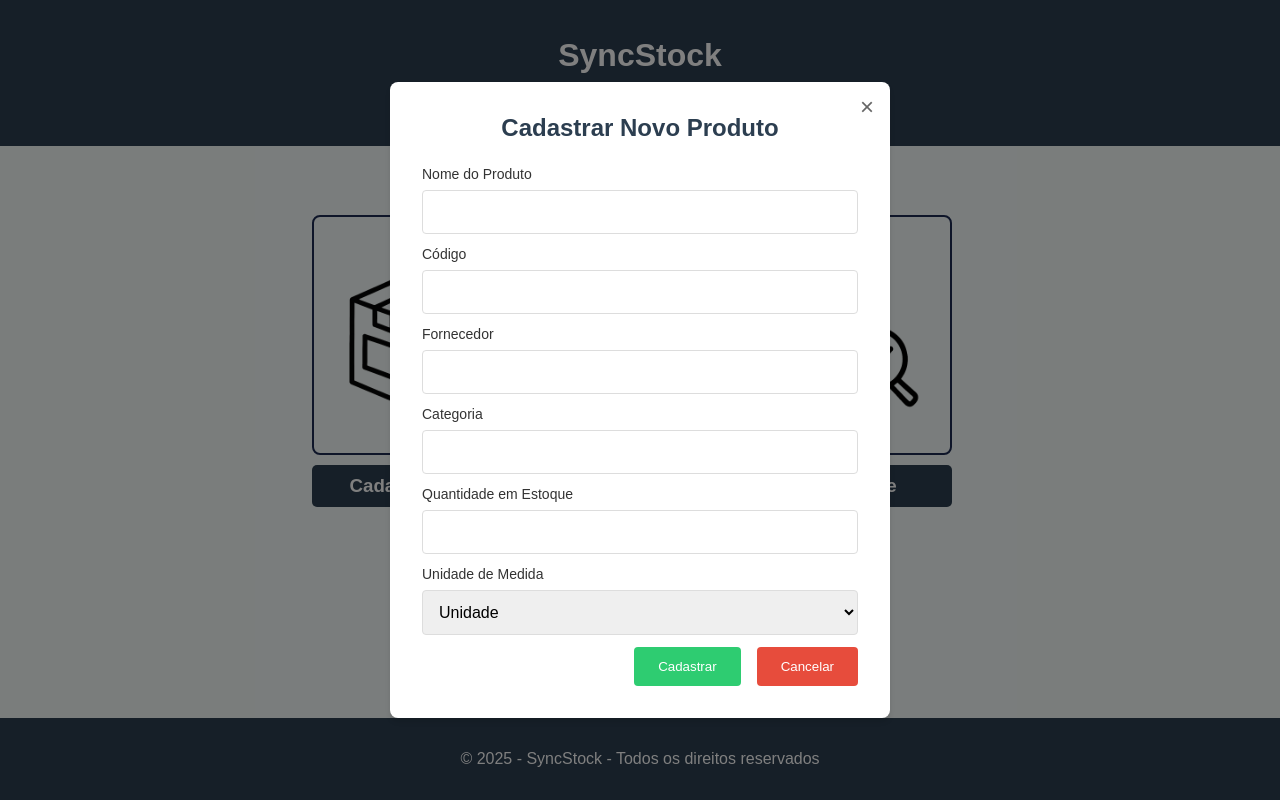
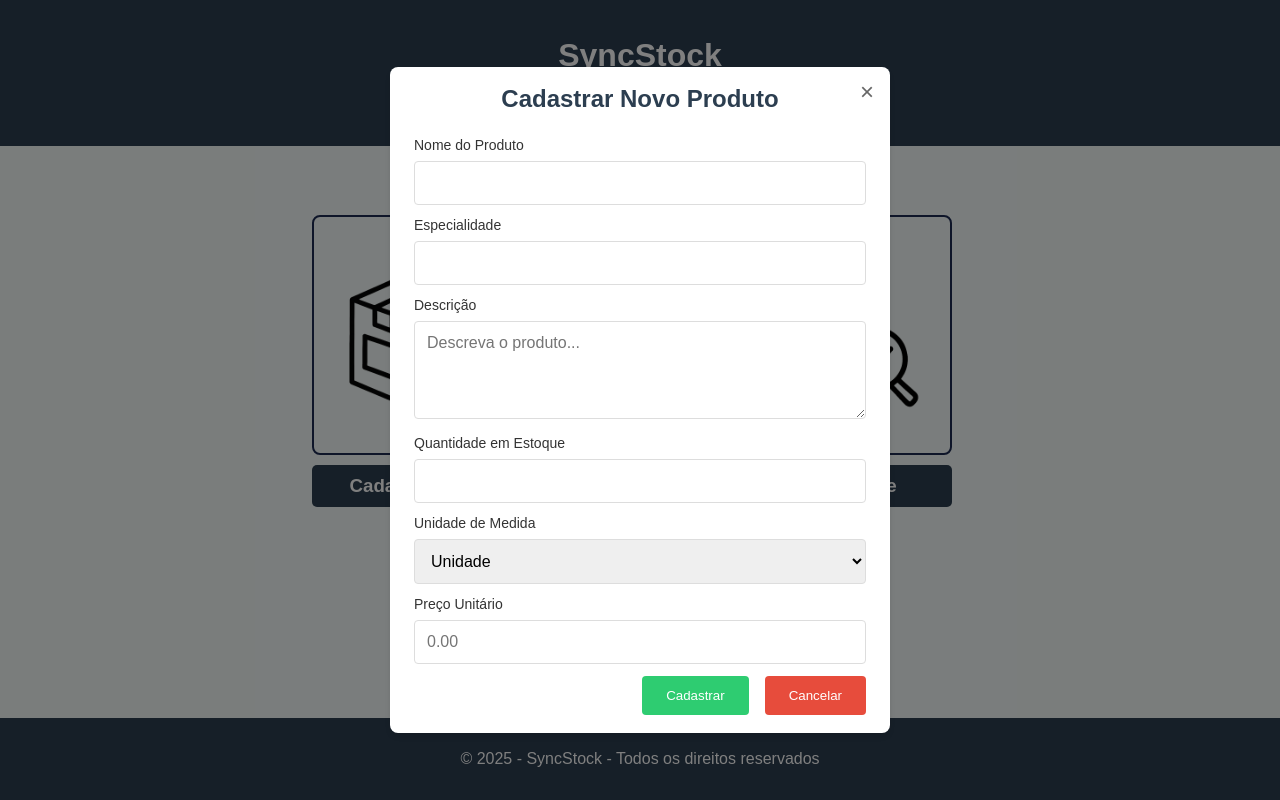
Before and after one commit to alimacedo/projetoSyncStock, a React (Vite) app: page /gestao-estoque in a window 1280 px wide. Both pictures are taken after a click on the element "Cadastrar Produto". Built offline with nearby package versions, Linux system fonts and the light colour scheme.

Commit message:
Ajustes em nomes de classes e no modal de cadastro de produtos

```diff
--- a/src/components/ModalCadastroProduto.jsx
+++ b/src/components/ModalCadastroProduto.jsx
@@ -1,15 +1,17 @@
 import { useState } from 'react';
 
 const ModalCadastroProduto = ({ onClose, onSave }) => {
+  // Estado para armazenar os dados do formulário
   const [formData, setFormData] = useState({
     nome: '',
-    codigo: '',
-    fornecedor: '',
-    categoria: '',
+    especialidade: '',
+    descricao: '',
     quantidade: '',
-    unidadeMedida: 'un'
+    unidadeMedida: 'un',
+    precoUnitario: ''
   });
 
+  // Opções de unidades de medida
   const unidadesMedida = [
     { value: 'un', label: 'Unidade' },
     { value: 'kg', label: 'Quilograma' },
@@ -18,6 +20,7 @@ const ModalCadastroProduto = ({ onClose, onSave }) => {
     { value: 'm', label: 'Metro' }
   ];
 
+  // Manipulador de alterações nos campos
   const handleChange = (e) => {
     const { name, value } = e.target;
     setFormData(prev => ({
@@ -26,17 +29,18 @@ const ModalCadastroProduto = ({ onClose, onSave }) => {
     }));
   };
 
+  // Manipulador de envio do formulário
   const handleSubmit = (e) => {
     e.preventDefault();
-    onSave(formData);
-    onClose();
+    onSave(formData); // Chama a função de salvar do componente pai
+    onClose(); // Fecha o modal
   };
 
   return (
-    <div className="fundo-modal">
-      <div className="caixa-modal">
-        <button className="fechar-modal" onClick={onClose}>×</button>
-        <h2 className="titulo-modal">Cadastrar Novo Produto</h2>
+    <div className="fundo-modal-cadastroProduto">
+      <div className="caixa-modal-cadastroProduto">
+        <button className="fechar-modal-cadastroProduto" onClick={onClose}>×</button>
+        <h2 className="titulo-modal-cadastroProduto">Cadastrar Novo Produto</h2>
 
         <form onSubmit={handleSubmit} className="form-modal">
           <div className="grupo-form">
@@ -53,43 +57,31 @@ const ModalCadastroProduto = ({ onClose, onSave }) => {
           </div>
 
           <div className="grupo-form">
-            <label htmlFor="codigo" className="marca-form">Código</label>
+            <label htmlFor="especialidade" className="marca-form">Especialidade</label>
             <input
               type="text"
-              id="codigo"
-              name="codigo"
+              id="especialidade"
+              name="especialidade"
               className="entrada-form"
-              value={formData.codigo}
+              value={formData.especialidade}
               onChange={handleChange}
               required
             />
           </div>
 
           <div className="grupo-form">
-            <label htmlFor="fornecedor" className="marca-form">Fornecedor</label>
-            <input
-              type="text"
-              id="fornecedor"
-              name="fornecedor"
+            <label htmlFor="descricao" className="marca-form">Descrição</label>
+            <textarea
+              id="descricao"
+              name="descricao"
               className="entrada-form"
-              value={formData.fornecedor}
+              value={formData.descricao}
               onChange={handleChange}
-              required
-            />
+              rows={4}
+              placeholder="Descreva o produto..."
+            ></textarea>
           </div>
 
-          <div className="grupo-form">
-            <label htmlFor="categoria" className="marca-form">Categoria</label>
-            <input
-              type="text"
-              id="categoria"
-              name="categoria"
-              className="entrada-form"
-              value={formData.categoria}
-              onChange={handleChange}
-              required
-            />
-          </div>
 
           <div className="grupo-form">
             <label htmlFor="quantidade" className="marca-form">Quantidade em Estoque</label>
@@ -123,6 +115,30 @@ const ModalCadastroProduto = ({ onClose, onSave }) => {
             </select>
           </div>
 
+          <div className="grupo-form">
+            <label htmlFor="precoUnitario" className="marca-form">Preço Unitário</label>
+            <input
+              type="text"
+              id="precoUnitario"
+              name="precoUnitario"
+              className="entrada-form"
+              value={formData.precoUnitario}
+              onChange={(e) => {
+                const valor = e.target.value;
+                const regex = /^\d*([.,]\d{0,2})?$/; // até 2 casas decimais
+                if (valor === '' || regex.test(valor)) {
+                  setFormData(prev => ({
+                    ...prev,
+                    precoUnitario: valor.replace(',', '.')
+                  }));
+                }
+              }}
+              placeholder="0.00"
+              required
+            />
+          </div>
+
+
           <div className="acoes-form">
             <button
               type="submit"
--- a/src/index.css
+++ b/src/index.css
@@ -169,7 +169,7 @@ input[type="email"]:focus, input[type="password"]:focus {
     padding: 20px;
 }
 
-.fundo-modal {
+.fundo-modal-cadastroProduto {
   position: fixed;
   top: 0;
   left: 0;
@@ -182,9 +182,9 @@ input[type="email"]:focus, input[type="password"]:focus {
   z-index: 1000;
 }
 
-.caixa-modal {
+.caixa-modal-cadastroProduto {
   background-color: white;
-  padding: 2rem;
+  padding: 18px 24px;
   border-radius: 8px;
   width: 90%;
   max-width: 500px;
@@ -192,7 +192,7 @@ input[type="email"]:focus, input[type="password"]:focus {
   position: relative;
 }
 
-.fechar-modal {
+.fechar-modal-cadastroProduto {
   position: absolute;
   top: 10px;
   right: 10px;
@@ -203,14 +203,13 @@ input[type="email"]:focus, input[type="password"]:focus {
   color: #666;
 }
 
-.titulo-modal {
+.titulo-modal-cadastroProduto {
   margin-top: 0;
   color: #2c3e50;
   text-align: center;
   margin-bottom: 1.5rem;
 }
 
-/* FORM STYLES */
 .form-modal {
   display: flex;
   flex-direction: column;
```
